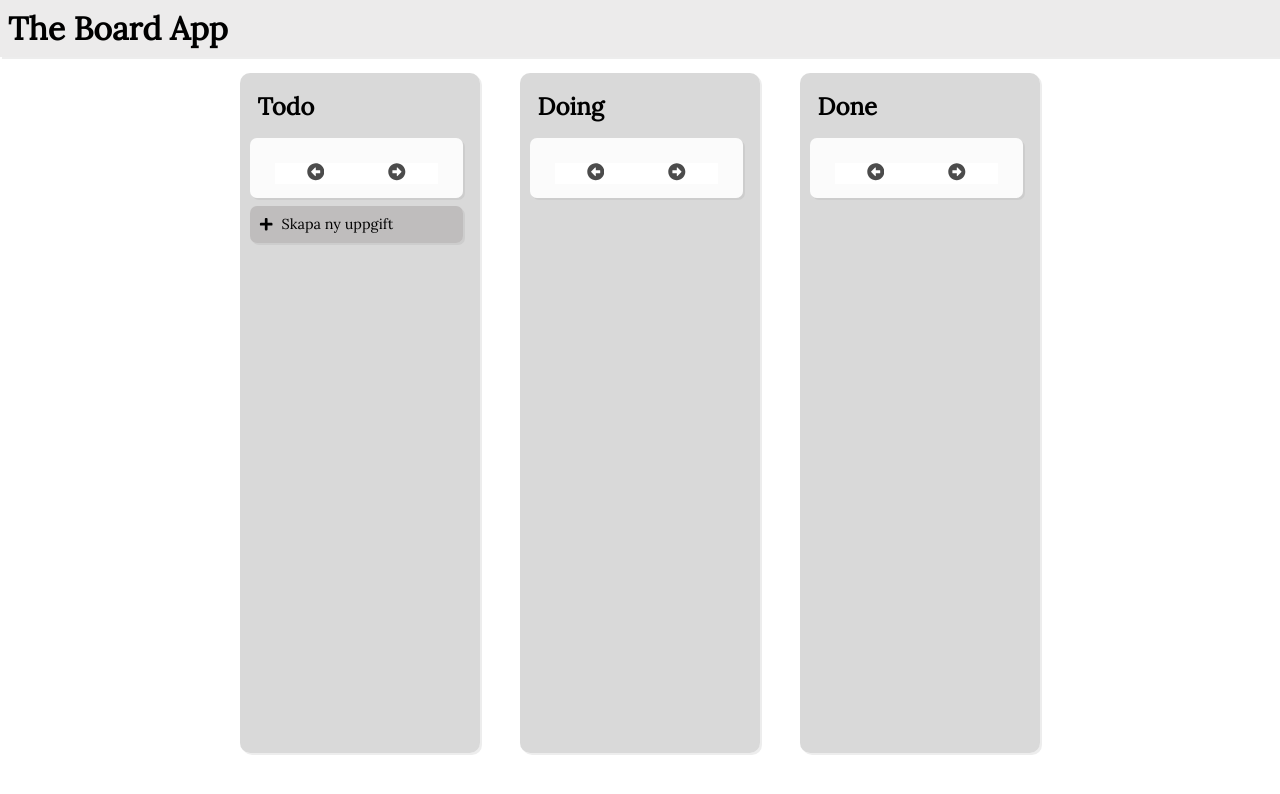
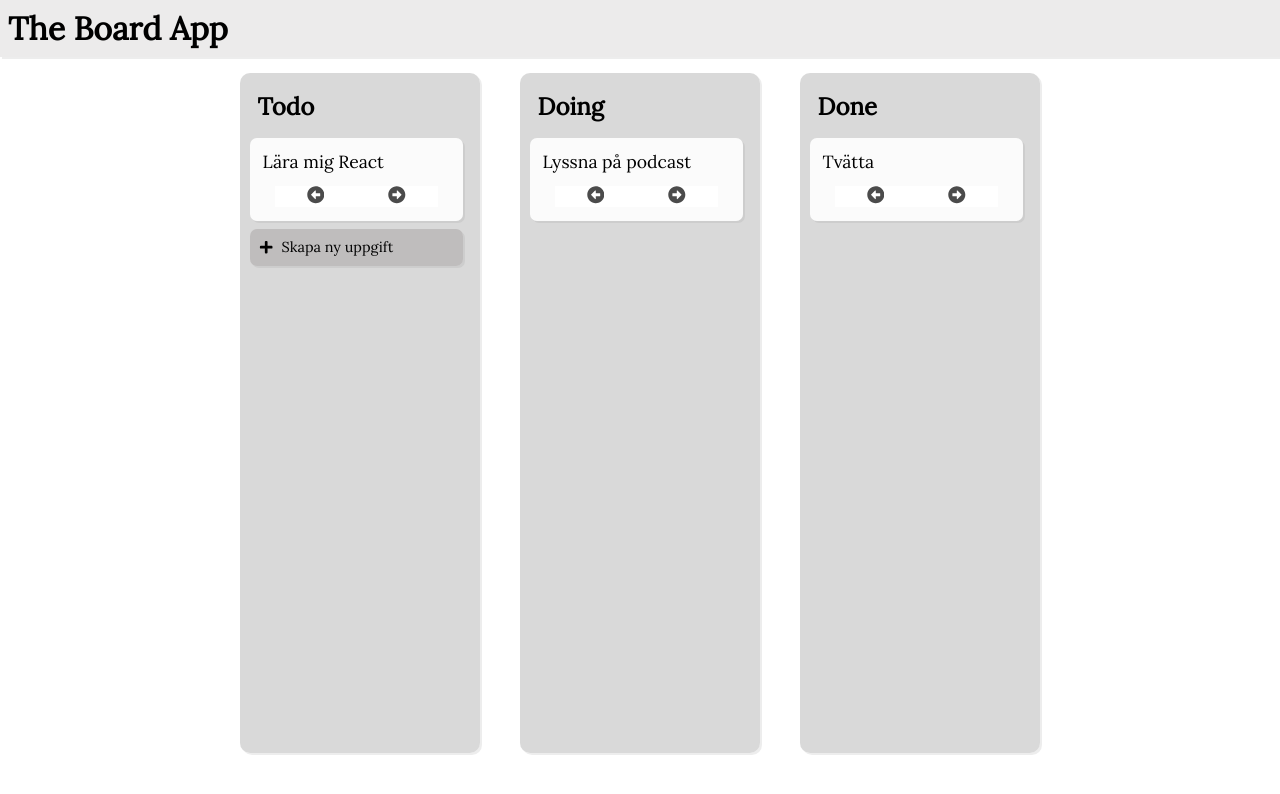
Before and after one commit to paulinakattilavaara/kanbanboard-2.0, a React (Vite) app: page / in a window 1280 px wide. Shown: the top 794 px of the page. Built offline with nearby package versions, Linux system fonts and the light colour scheme.

Commit message:
Cards can be created and now the filtering of dummy cards work

```diff
--- a/src/App.jsx
+++ b/src/App.jsx
@@ -8,6 +8,7 @@ function App() {
   return (
     <Router>
       <Header />
+      <main>
       <Routes>
         <Route path="/" element={<Board />} />
         <Route path="/todo" element={<Column title="Todo" id={1} />} />
@@ -15,6 +16,7 @@ function App() {
         <Route path="/done" element={<Column title="Done" id={3} />} />
         <Route path="*" element={<Missing />} />
       </Routes>
+      </main>
     </Router>
   );
 }
--- a/src/assets/index.css
+++ b/src/assets/index.css
@@ -62,6 +62,10 @@ main {
 .Card-text {
   font-size: 1.1rem;
   margin: 0.2rem;
+}
+
+.Card-text:hover {
+  color: black;
 }
 
 .Card-date {
@@ -215,3 +219,9 @@ a {
 a:hover {
   color:rgba(43, 43, 43, 0.847)
 }
+
+.missing {
+  padding: 3rem;
+  max-height: 90vh;
+  max-width: 100%;
+}
--- a/src/components/Board.jsx
+++ b/src/components/Board.jsx
@@ -4,11 +4,11 @@ import { Link } from "react-router-dom";
 const Board = () => {
 
   return (
-    <main>
-      <Link to="/todo"><Column title="Todo" id={1} /></Link>
-      <Link to="/doing"><Column title="Doing" id={2} /></Link>
-      <Link to="/done"><Column title="Done" id={3} /></Link>
-    </main>
+    <>
+      <Link to="/todo"><Column title="Todo" colId={1} /></Link>
+      <Link to="/doing"><Column title="Doing" colId={2} /></Link>
+      <Link to="/done"><Column title="Done" colId={3} /></Link>
+    </>
   )
 }
 
--- a/src/components/Card.jsx
+++ b/src/components/Card.jsx
@@ -6,8 +6,28 @@ const Card = ({ title }) => {
     const [showPopup, setShowPopup] = useState(false);
 
 
+    const handleCardClick = (event) => {
+        event.preventDefault();
+        event.stopPropagation();
+        // setShowPopup(true);
+        console.log("Card-klick")
+      };
+
+    const handleLeftClick = (event) => {
+        event.stopPropagation()
+        event.preventDefault()
+        console.log("Klickat vänster.")
+    };
+
+    const handleRightClick = (event) => {
+        event.stopPropagation()
+        event.preventDefault()
+        console.log("Klickat höger.")
+    };
+
+
   return (
-<div className="Card">
+<div className="Card" onClick={handleCardClick}>
       <p className="Card-text">
         {title}
         </p>
@@ -15,13 +35,23 @@ const Card = ({ title }) => {
         {/* {date} */}
         </p>
       <div className="arrows">
-        <button className="left-arrow">
+        <button className="left-arrow" onClick={handleLeftClick}>
           <FaArrowAltCircleLeft />
         </button>
-        <button className="right-arrow">
+        <button className="right-arrow" onClick={handleRightClick}>
           <FaArrowAltCircleRight />
         </button>
       </div>
+      {showPopup && (
+        <Popup
+        //   onClose={handleClose}
+        //   onDelete={handleDelete}
+        //   card={card}
+        //   date={date}
+        //   id={id}
+        //   deleteCard={deleteCard}
+        />
+      )}
     </div>
   )
 }
--- a/src/components/Column.jsx
+++ b/src/components/Column.jsx
@@ -2,40 +2,102 @@ import React, { useState } from "react";
 import { FaPlus } from "react-icons/fa";
 import Card from "./Card";
 
-const Column = ({ title, id }) => {
+const Column = ({ title, colId }) => {
+    const [task, setTask] = useState({title: ""});
     const [showForm, setShowForm] = useState(false);
     const [cards, setCards] = useState([
       {
-          title: "he",
+          title: "Lära mig React",
           date: "2024-04-05",
           id: 1712324705868,
-          column: "Todo"
+          column: 1
       },
       {
-          title: "example",
+          title: "Lyssna på podcast",
           date: "2024-04-06",
           id: 1712324705869,
-          column: "Doing"
+          column: 2
       },
       {
-          title: "test",
+          title: "Tvätta",
           date: "2024-04-07",
           id: 1712324705870,
-          column: "Done"
+          column: 3
       }
     ]);
+
+
+      const handleButtonClick = (event) => {
+        event.preventDefault();
+        event.stopPropagation();
+        console.log("Knappklick!")
+        setShowForm(true);
+      };
+
+      const handleInput = (e) => {
+        const now = new Date().toLocaleDateString();
+        e.preventDefault();
+        e.stopPropagation();
+        setTask({
+          title: e.target.value,
+          date: now,
+          id: new Date().getTime(),
+          column: 1
+        })
+    }
+
+      const handleSubmit = (e) => {
+        e.preventDefault();
+        setShowForm(false);
+        console.log(cards)
+        setCards((prevCards) => [...prevCards, task]);
+        setTask({ title: "" });
+      }
+
+    const filteredCards = cards.filter(card => card.column === colId);
 
     return (
       <div className="Column">
         <h2 className="colTitle">
           {title}
         </h2>
-        <Card />
-        {title === "Todo" && (
-        <button className="Button">
-            <FaPlus className="icon" />
-            Skapa ny uppgift
-            </button>)}
+        {filteredCards.map(card => (
+                <Card
+                    key={card.id}
+                    title={card.title}
+                    id={card.id}
+                    column={card.column}
+                />
+            ))}
+
+
+        {showForm ? (
+  <form className="taskForm">
+    <input
+      className="taskInput"
+      type="text"
+      value={task.title}
+      onChange={handleInput}
+      autoFocus
+      onClick={(e) => {
+        e.preventDefault();
+        e.stopPropagation();
+      }}
+    />
+    <button type="submit" className="addTaskBtn" onClick={handleSubmit}>
+      Lägg till
+    </button>
+  </form>
+) : (
+  title === "Todo" && (
+    <button className="Button" onClick={handleButtonClick}>
+      <FaPlus className="icon" />
+      Skapa ny uppgift
+    </button>
+  )
+)}
+
+
       </div>
     );
 };
--- a/src/components/Missing.jsx
+++ b/src/components/Missing.jsx
@@ -2,7 +2,7 @@
 
 const Missing = () => {
   return (
-    <div>Missing</div>
+    <img src="./src/assets/404cat.jpg" alt="Grumpy Cat Page Not Found" className="missing"></img>
   )
 }
 
--- a/src/components/Popup.jsx
+++ b/src/components/Popup.jsx
@@ -1,9 +1,36 @@
+import { GrClose } from "react-icons/gr";
+import { MdDeleteForever } from "react-icons/md";
 
+const Popup = ({ onClose, card, date, onDelete }) => {
 
-const Popup = () => {
   return (
-    <div>Popup</div>
-  )
-}
+    <div className="popup">
+      <div className="popup-content">
+        <div className="popup-layout">
+          <p
+            className="popup-card-text"
+            suppressContentEditableWarning
+            contentEditable
+            spellCheck={false}
+          >
+            {card.length > 20 ? `${card.slice(0, 20)}...` : card}
+          </p>
+          <button className="close-btn" onClick={onClose}>
+            <GrClose />
+          </button>
+        </div>
+        <p className="popup-date">{date}</p>
+        <textarea
+          className="popup-text"
+          placeholder="Skriv något.."
+          spellCheck={false}
+        ></textarea>
+        <button className="delete-btn" onClick={onDelete}>
+          <MdDeleteForever />
+        </button>
+      </div>
+    </div>
+  );
+};
 
 export default Popup;
```
Also changed, not shown: src/assets/404cat.jpg (added).
